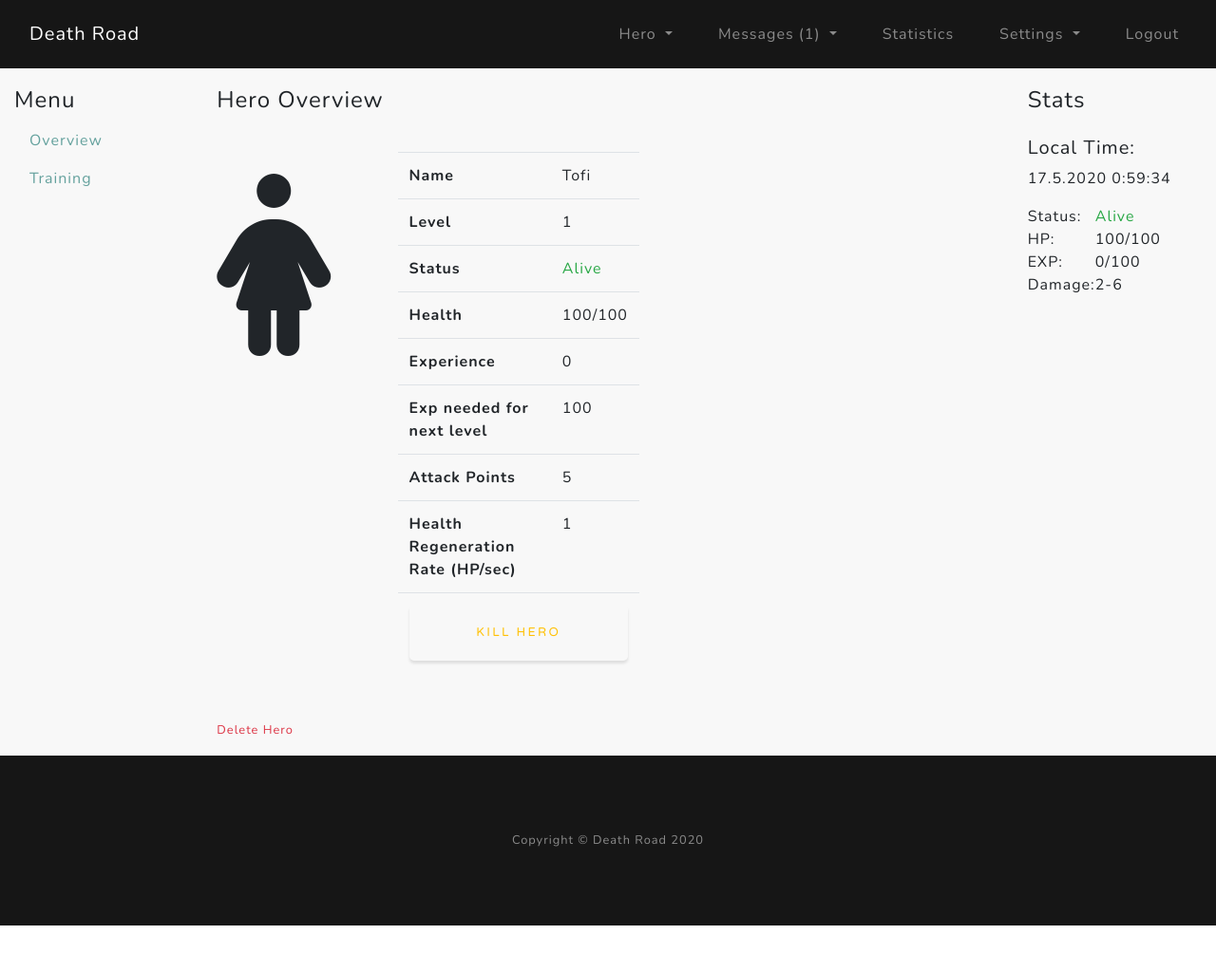
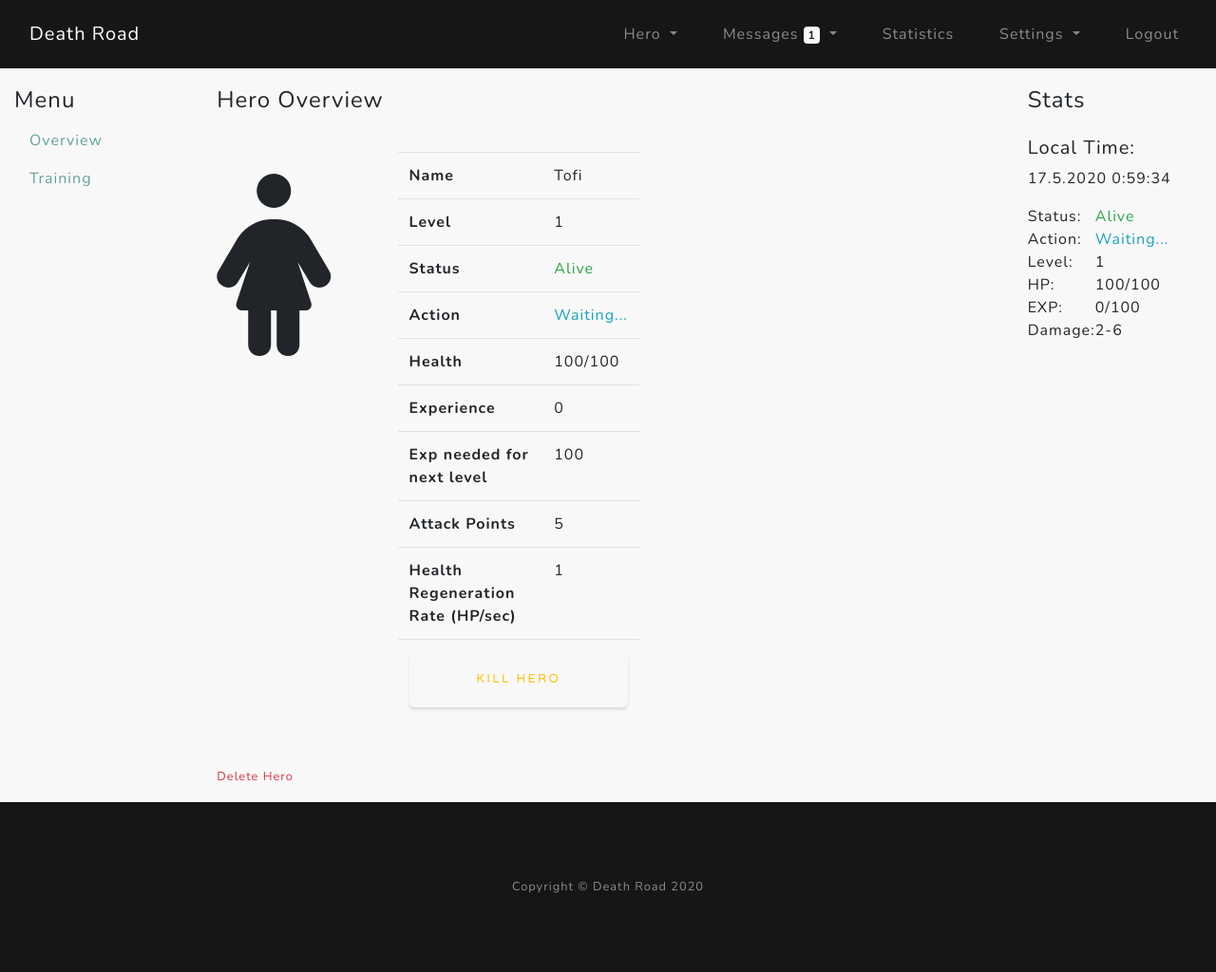
Before and after one commit to HighHopes/death-road, a Flask app: page /hero/ in a window 1280 px wide. Shown: the whole page at 95% size. Before the commit the page ends 975 px from the top, so only its background shows below. Run offline with Flask 2, Linux system fonts and the light colour scheme; a user stored in the database is signed in; data comes from the database, SQL or seed files in the repository; both versions use the stored data as it was after the commit; some libraries are stand-ins or nearby versions.

Commit message:
some new updates and features added

```diff
--- a/core/hero/routes.py
+++ b/core/hero/routes.py
@@ -1,4 +1,4 @@
-from flask import Blueprint, render_template, redirect, url_for, flash
+from flask import Blueprint, render_template, redirect, url_for, flash, Markup
 from flask_login import login_required, current_user
 
 from sqlalchemy.exc import IntegrityError
@@ -7,7 +7,7 @@ from core import db
 from core.models import Hero, AnimalsTraining
 
 from core.hero.forms import CreateHeroForm, ReviveHeroForm
-from core.hero.utils import acc_has_hero, hp_regeneration, revive_hero
+from core.hero.utils import acc_has_hero, hp_regeneration, revive_hero, level_up, battle_return_time
 
 from core.utils.unread_msgs import unread_msgs
 
@@ -36,6 +36,10 @@ def hero_home():
     # Get the Hero from DB. Needed for overview page to list Hero details
     hero = Hero.query.filter_by(acc_id=current_user.id).first()
 
+    # Check if the hero is returning from a battle
+    if hero.action == 1:
+        battle_return_time(current_user.id)
+
     # Regenerate HP of hero if it is lower then hp_max
     hp_regeneration(current_user.id)
 
@@ -60,8 +64,11 @@ def hero_home():
     # Time when the hero is alive again
     reviving_time = hero.death_check + timedelta(seconds=hero.revive_time)
 
+    # Time when hero will arrive from battle
+    returning_time = hero.return_from_action + timedelta(seconds=hero.return_seconds)
+
     return render_template("hero_home.html", hero=hero, form=form, get_unread_msgs=get_unread_msgs,
-                           reviving_time=reviving_time)
+                           reviving_time=reviving_time, returning_time=returning_time)
 
 
 @hero.route("/hero/create", methods=["POST", "GET"])
@@ -98,6 +105,9 @@ def hero_create():
                 alive=2,
                 death_check=datetime.now(),
                 revive_time=10,
+                action=0,
+                return_from_action=datetime.now(),
+                return_seconds=0,
                 attack_point=5)
 
             db.session.add(hero_obj)
@@ -147,6 +157,14 @@ def hero_training():
     # Get the Hero from DB. Needed for stats page to list Hero hero vital infos
     hero = Hero.query.filter_by(acc_id=current_user.id).first()
 
+    # Check if the hero is returning from a battle
+    if hero.action == 1:
+        battle_return_time(current_user.id)
+
+    # Check for level Up
+    if hero.current_exp >= hero.next_lvl_exp:
+        level_up(current_user.id)
+
     # Get all animals for the training section
     animals = AnimalsTraining.query.all()
 
@@ -157,8 +175,11 @@ def hero_training():
     # Time when the hero is alive again
     reviving_time = hero.death_check + timedelta(seconds=hero.revive_time)
 
+    # Time when hero will arrive from battle
+    returning_time = hero.return_from_action + timedelta(seconds=hero.return_seconds)
+
     return render_template("hero_training.html", hero=hero, animals=animals, get_unread_msgs=get_unread_msgs,
-                           reviving_time=reviving_time)
+                           reviving_time=reviving_time, returning_time=returning_time)
 
 
 @hero.route("/hero/training/lvl_<int:id>")
@@ -179,7 +200,22 @@ def train(id):
     # Get the Hero from DB. Needed for stats page to list Hero hero vital infos
     hero = Hero.query.filter_by(acc_id=current_user.id).first()
 
+    # if the user enters the link manual, check if the hp is >0 or redirect user home
     if hero.hp == 0:
+        return redirect(url_for("hero.hero_home"))
+
+    # Check for level Up
+    if hero.current_exp >= hero.next_lvl_exp:
+        level_up(current_user.id)
+
+    # Check if the hero is returning from a battle
+    if hero.action == 1:
+        battle_return_time(current_user.id)
+
+    # Return message if the hero is on it's way to somewhere
+    if hero.action == 1:
+        msg = hero.name + " is currently returning from a battle. Wait until your hero is home and try again!"
+        flash(msg, "warning")
         return redirect(url_for("hero.hero_home"))
 
     # Get the animal for the current training level
@@ -199,8 +235,9 @@ def train(id):
 
         animal_hp -= hero_dmg
         if animal_hp <= 0:
-            out = hero.name + " hit " + animal.name + " with " + str(
-                hero_dmg) + " dmg. " + animal.name + "  is DEAD. " + hero.name + " WON this battle."
+            # IF the hero wins the battle
+            out = hero.name + " hit " + animal.name + " with " + str(hero_dmg) + " dmg. " + animal.name + \
+                  "  is DEAD. " + hero.name + " WON this battle."
             output.append(out)
 
             # random experience gained from battle based on the value from db
@@ -208,21 +245,29 @@ def train(id):
 
             break
         else:
-            out = hero.name + " hit " + animal.name + " with " + str(hero_dmg) + ". " + animal.name + " HP is " + str(animal_hp)
+            out = hero.name + " hit " + animal.name + " with " + str(hero_dmg) + ". " + animal.name + \
+                  " HP is lowered from " + str(animal_hp + hero_dmg) + " to " + str(animal_hp)
             output.append(out)
 
         animal_dmg = randint(round(animal.attack_point * 0.5), round(animal.attack_point * 1.26))
+
         hero_hp -= animal_dmg
         if hero_hp <= 0:
-            out = animal.name + " hit " + hero.name + " with " + str(animal_dmg) + " dmg. " + hero.name + " is DEAD. " + animal.name + " won this battle."
+            # IF the animal wins the battle
+            out = animal.name + " hit " + hero.name + " with " + str(animal_dmg) + " dmg. " + hero.name + \
+                  " is DEAD. " + animal.name + " won this battle."
             output.append(out)
 
             # if hero is dead 0 exp will gain from battle
             exp = 0
 
+            msg_dead = Markup("<i class='far fa-sad-tear'></i> You have died. Revive your hero and try again!")
+            flash(msg_dead, "danger")
+
             break
         else:
-            out = animal.name + " hit " + hero.name + " with " + str(animal_dmg) + ". " + hero.name + " HP is " + str(hero_hp)
+            out = animal.name + " hit " + hero.name + " with " + str(animal_dmg) + \
+                  ". " + hero.name + " HP is lowered from " + str(hero_hp + animal_dmg) + " to " + str(hero_hp)
             output.append(out)
 
     if hero_hp <= 0:
@@ -230,9 +275,22 @@ def train(id):
         hero.alive = 0
     else:
         hero.hp_check_regen = datetime.now()
+        hero.action = 1
+        hero.return_from_action = datetime.now()
+        hero.return_seconds = animal.duration
         hero.hp = hero_hp
         hero.current_exp += exp
 
+        # Check for level Up
+        if hero.current_exp >= hero.next_lvl_exp:
+            level_up(current_user.id)
+            msg_lvl_up = "Congratulation, " + hero.name + "! You have leveled up!"
+            flash(msg_lvl_up, "success")
+
     db.session.commit()
 
-    return render_template("hero_train.html", animal=animal, hero=hero, get_unread_msgs=get_unread_msgs, output=output, exp=exp)
+    # Time when hero will arrive from battle
+    returning_time = hero.return_from_action + timedelta(seconds=hero.return_seconds)
+
+    return render_template("hero_train.html", animal=animal, hero=hero, get_unread_msgs=get_unread_msgs,
+                           output=output, exp=exp, returning_time=returning_time)
--- a/core/hero/utils.py
+++ b/core/hero/utils.py
@@ -1,5 +1,5 @@
 from core import db
-from core.models import Hero
+from core.models import Hero, AnimalsTraining
 
 from datetime import datetime
 
@@ -76,3 +76,32 @@ def revive_hero(current_acc_id):
         revive.alive = 2
         revive.hp = revive.hp_max
         db.session.commit()
+
+
+def level_up(current_acc_id):
+    """
+    Calculates when hero is leveling up based on the current experience and the next level requirements exp.
+    If the hero current exp is higher than the max exp then the hero levels up with 1 unit and current exp is reseted
+    to 0. Next exp is incremented by percentage multiplication based on the previous exp needed.
+
+    :param current_acc_id:  gets the current id for the account [current_user.id]
+    :return:
+    """
+
+    hero_lvl = Hero.query.filter_by(acc_id=current_acc_id).first()
+
+    hero_lvl.level += 1
+    hero_lvl.current_exp = 0
+    hero_lvl.next_lvl_exp = int(round(hero_lvl.next_lvl_exp * 1.10))
+
+    db.session.commit()
+
+
+def battle_return_time(current_acc_id):
+    hero = Hero.query.filter_by(acc_id=current_acc_id).first()
+
+    time_passed = deltatime(datetime.now(), hero.return_from_action)
+
+    if time_passed >= hero.return_seconds:
+        hero.action = 0
+        db.session.commit()
--- a/core/models.py
+++ b/core/models.py
@@ -71,6 +71,9 @@ class Hero(db.Model):
     alive = Column(Integer)  # Check if hero is Death (0), Reviving (1), Alive (2)
     death_check = Column(DateTime)  # Time when the hero was revived
     revive_time = Column(Integer)  # seconds needed to revive the hero after the revive button is pressed
+    action = Column(Integer)  # Hero current situation: Waiting (0), Returning from battle (1)
+    return_from_action = Column(DateTime)  # Tine when the action (example battle) took place
+    return_seconds = Column(Integer)  # Seconds until the hero will be home
     attack_point = Column(Integer)  # attack points needed to calculate damage
 
 
@@ -87,3 +90,4 @@ class AnimalsTraining(db.Model):
     hp = Column(Integer)  # HP of the animal
     attack_point = Column(Integer)  # attack points of the animal
     exp_given = Column(Integer)  # experience given to the hero when animal is dead
+    duration = Column(Integer)  # second needed to return home from current mission
--- a/core/statistics/routes.py
+++ b/core/statistics/routes.py
@@ -11,7 +11,7 @@ stats = Blueprint("stats", __name__)
 @stats.route("/statistics")
 @login_required
 def statistics():
-    stats = db.session.query(User, Hero).outerjoin(Hero, User.id == Hero.acc_id)
+    stats = db.session.query(User, Hero).outerjoin(Hero, User.id == Hero.acc_id).order_by(Hero.level.desc())
 
     # Get the number of unread messages
     get_unread_msgs = unread_msgs(current_user.username)
--- a/core/templates/hero_home.html
+++ b/core/templates/hero_home.html
@@ -45,6 +45,16 @@
                         <td class="text-warning">Reviving</td>
                         {% else %}
                         <td class="text-danger">Dead</td>
+                        {% endif %}
+                    </tr>
+
+                    <tr>
+                        <th scope="row">Action</th>
+
+                        {% if hero.action == 1 %}
+                        <td class="text-warning">Returning</td>
+                        {% else %}
+                        <td class="text-info">Waiting...</td>
                         {% endif %}
                     </tr>
 
--- a/core/templates/hero_stats.html
+++ b/core/templates/hero_stats.html
@@ -21,6 +21,21 @@
     </div>
 
     <div class="row">
+        <div class="col-4">Action:</div>
+
+        {% if hero.action == 1 %}
+        <div class="col-8 text-warning">Returning</div>
+        {% else %}
+        <div class="col-8 text-info">Waiting...</div>
+        {% endif %}
+    </div>
+
+    <div class="row">
+        <div class="col-4">Level:</div>
+        <div class="col-8">{{ hero.level }}</div>
+    </div>
+
+    <div class="row">
         <div class="col-4">HP:</div>
         <div class="col-8">{{ hero.hp }}/{{ hero.hp_max }}</div>
     </div>
@@ -41,6 +56,13 @@
             <p>{{ reviving_time.strftime("%d.%m.%Y %H:%M:%S") }}</p>
         </div>
     {% endif %}
+
+    {% if hero.action == 1 %}
+        <div class="row pt-5">
+            <p>Your hero will arrive home after:</p>
+            <p>{{ returning_time.strftime("%d.%m.%Y %H:%M:%S") }}</p>
+        </div>
+    {% endif %}
 </div>
 
 <script>
--- a/core/templates/layout.html
+++ b/core/templates/layout.html
@@ -57,12 +57,12 @@
 
                         <li class="nav-item dropdown">
                             <a class="nav-link dropdown-toggle" href="#" id="messagesDropdown" role="button" data-toggle="dropdown" aria-haspopup="true" aria-expanded="false">
-                                Messages {% if get_unread_msgs > 0 %}({{ get_unread_msgs }}){% endif %}
+                                Messages {% if get_unread_msgs > 0 %}<span class="badge badge-light">{{ get_unread_msgs }}</span>{% endif %}
                             </a>
 
                             <div class="dropdown-menu" aria-labelledby="messagesDropdown">
                                 <a class="dropdown-item" href="{{ url_for('msgs.msg_send') }}">Send Message</a>
-                                <a class="dropdown-item" href="{{ url_for('msgs.msg_inbox') }}">Inbox</a>
+                                <a class="dropdown-item" href="{{ url_for('msgs.msg_inbox') }}">Inbox {% if get_unread_msgs > 0 %}<span class="badge badge-dark">{{ get_unread_msgs }}</span>{% endif %}</a>
                                 <a class="dropdown-item" href="{{ url_for('msgs.msg_outbox') }}">Outbox</a>
                             </div>
                         </li>
```
Also changed, not shown: core/templates/hero_train.html (+9 -0 lines), core/deathroad.db.
